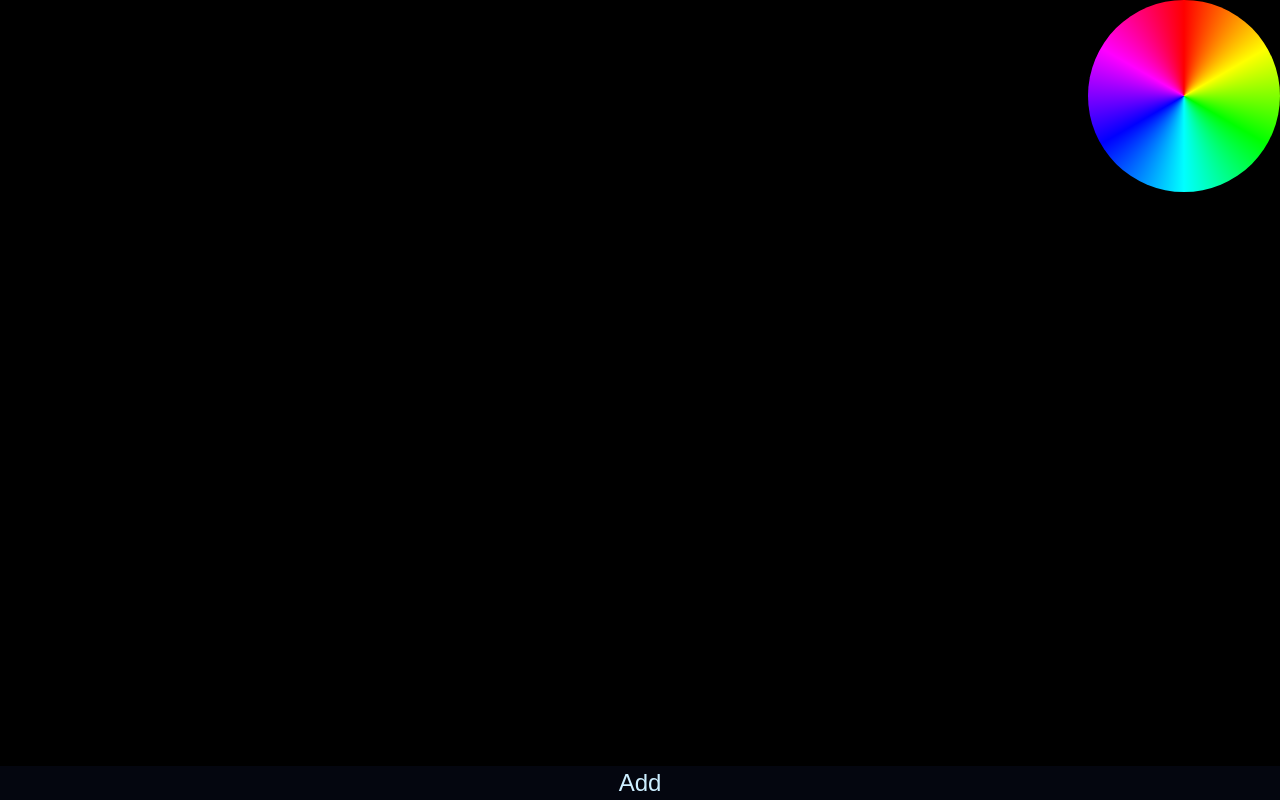
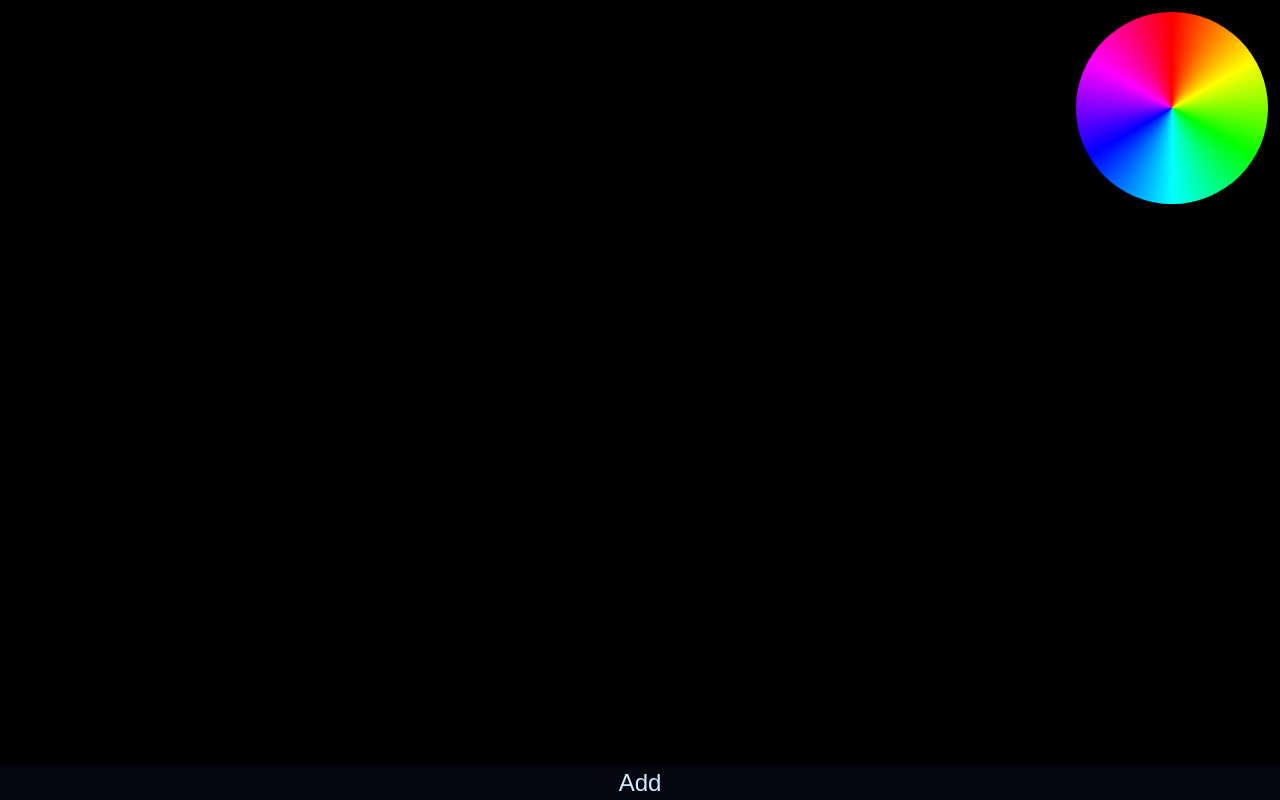
Before and after one commit to soryy708/Palette, a React app: page / in a window 1280 px wide. Built offline with nearby package versions, Linux system fonts and the light colour scheme.

Commit message:
Add to wheel shadow & reposition

```diff
--- a/src/app/index.tsx
+++ b/src/app/index.tsx
@@ -70,7 +70,7 @@ const App: React.FunctionComponent = () => {
                 Add
             </button>
         </div>
-        <div style={{position: 'absolute', top: '0', right: '0', borderRadius: '50%'}}>
+        <div style={{position: 'absolute', top: '0.5em', right: '0.5em', boxShadow: '0 0 8px #000', borderRadius: '50%'}}>
             <ColorWheel
                 items={stripes.map(stripe => stripe.color)}
                 size='8em'
```
